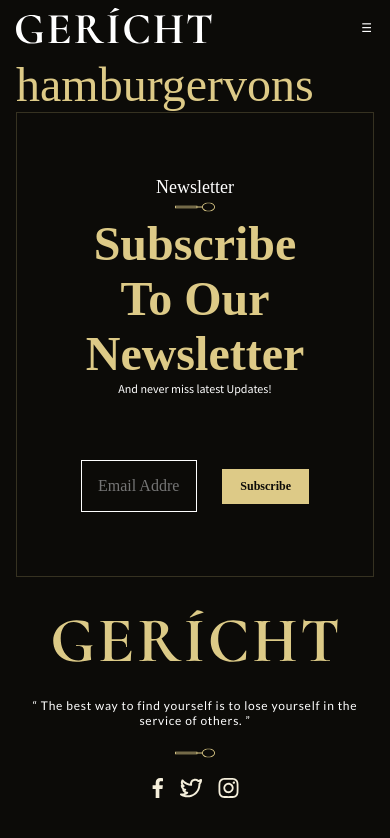
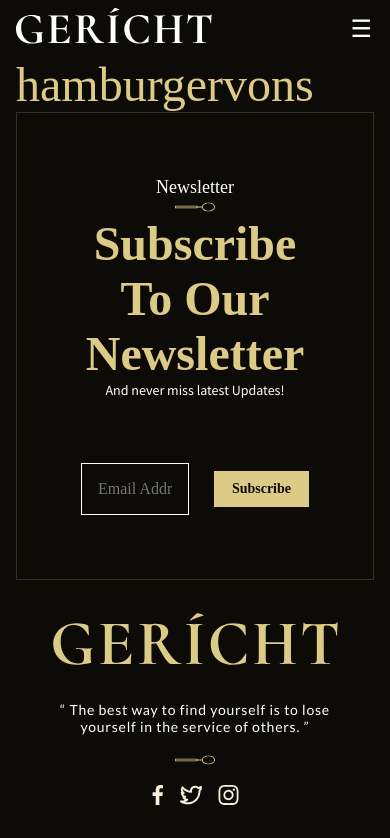
Before and after one commit to irvancolz/gericht-restaurant, a Next.js app: page / in a window 390 px wide. Shown: the top 838 px of the page. Built offline with nearby package versions, Linux system fonts and the light colour scheme; a web font is replaced by a local one.

Commit message:
calibrate responsive font size in stiches.config and fix menu btn size

```diff
--- a/stitches.config.ts
+++ b/stitches.config.ts
@@ -29,7 +29,7 @@ export const { styled, getCssText, css } = createStitches({
       nr: "32px",
       lg: "64px",
       xl: "90px",
-      smr: "12px",
+      smr: "14px",
       mdr: "18px",
       nrr: "24px",
       lgr: "48px",
--- a/ui/topnav/index.tsx
+++ b/ui/topnav/index.tsx
@@ -79,7 +79,7 @@ export function Topnav() {
           </Button>
         </div>
         <Button onClick={() => toggleOpen()} padding="none" className="toggle">
-          <Text family="open" size="sm">
+          <Text family="open" size="nr">
             &#9776;
           </Text>
         </Button>
```
